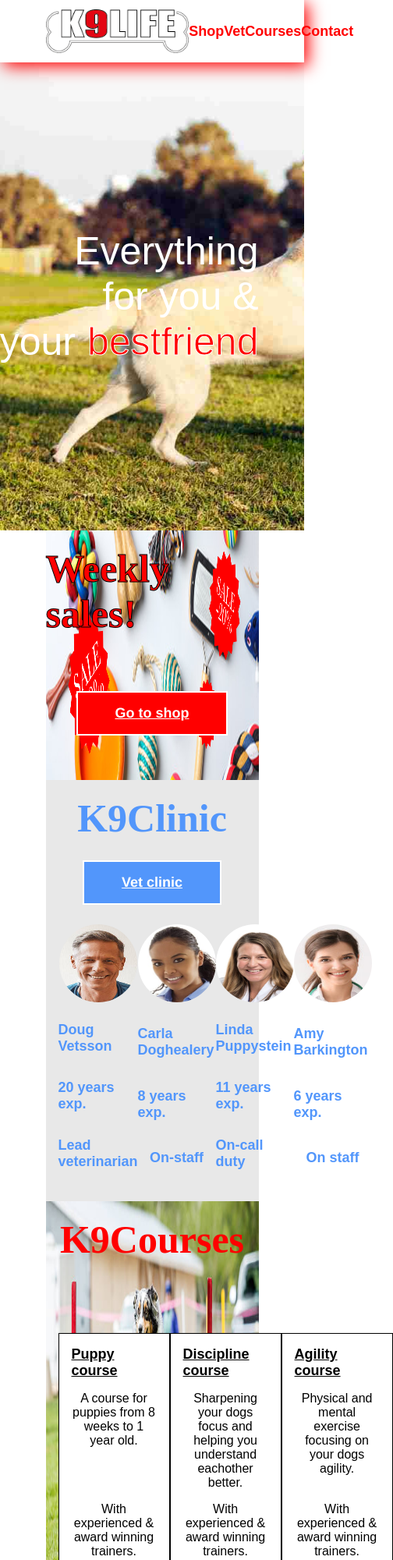
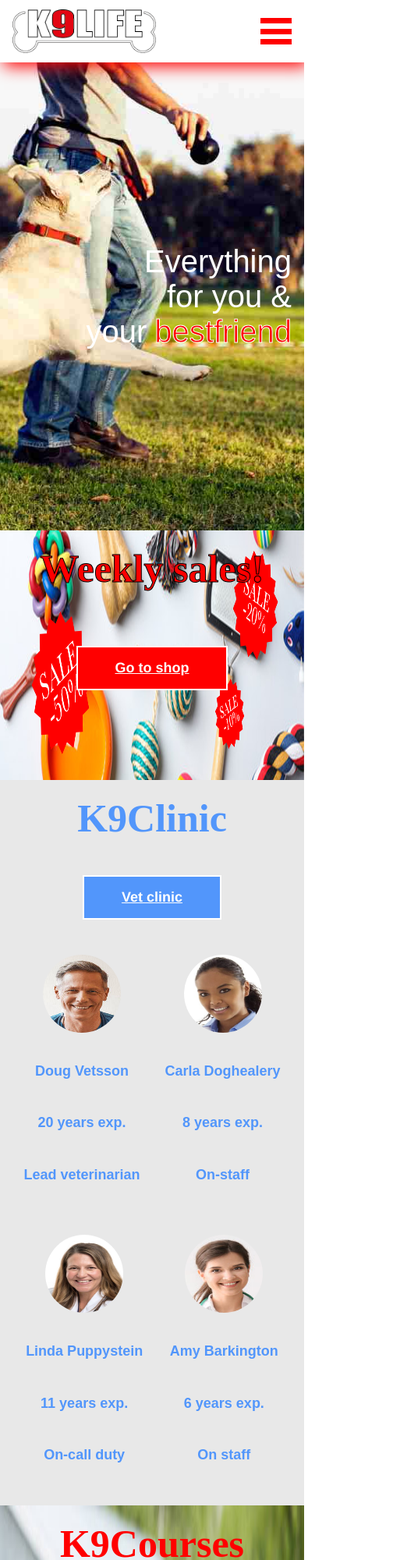
Before and after one commit to ParhamInBinary/K9LIFE, a plain HTML site: page index.html in a window 390 px wide. Shown: the top 2000 px of the page at 78% size, 504 px wide, since content can reach past the window. Drawn offline with Linux system fonts and the light colour scheme.

Commit message:
phone styling

```diff
--- a/index.html
+++ b/index.html
@@ -49,9 +49,13 @@
         <button class="vetBtn">Vet clinic</button>
 
         <div class="vetStaff">
+          <div class="firstRow">
             <div class="vetProfile">
               <div class="profilePic">
-              <img src="./resources/vet1.jpeg" alt="vet1" />
+                <img
+                  src="./resources/vet1.jpeg"
+                  alt="vet1"
+                />
               </div>
 
               <div class="vetInfo">
@@ -63,7 +67,10 @@
 
             <div class="vetProfile">
               <div class="profilePic">
-              <img src="./resources/vet2.jpeg" alt="vet2" />
+                <img
+                  src="./resources/vet2.jpeg"
+                  alt="vet2"
+                />
               </div>
 
               <div class="vetInfo">
@@ -72,10 +79,15 @@
                 <p>On-staff</p>
               </div>
             </div>
+          </div>
 
+          <div class="secondRow">
             <div class="vetProfile">
               <div class="profilePic">
-              <img src="./resources/vet3.jpeg" alt="vet3" />
+                <img
+                  src="./resources/vet3.jpeg"
+                  alt="vet3"
+                />
               </div>
 
               <div class="vetInfo">
@@ -87,13 +99,17 @@
 
             <div class="vetProfile">
               <div class="profilePic">
-              <img src="./resources/vet4.jpeg" alt="vet4" />
+                <img
+                  src="./resources/vet4.jpeg"
+                  alt="vet4"
+                />
               </div>
 
               <div class="vetInfo">
                 <p>Amy Barkington</p>
                 <p>6 years exp.</p>
                 <p>On staff</p>
+              </div>
             </div>
           </div>
         </div>
--- a/styles.css
+++ b/styles.css
@@ -148,10 +148,18 @@ main {
 
 .vetStaff {
   height: 100%;
-  width: 100%;
-  padding: 0 1rem;
+  padding: 0 7%;
+  gap: 2rem;
   display: flex;
   justify-content: space-evenly;
+}
+
+.firstRow,
+.secondRow {
+  display: flex;
+  justify-content: space-evenly;
+  height: 100%;
+  gap: 2rem;
 }
 
 .vetProfile {
@@ -274,3 +282,102 @@ footer {
   text-decoration: underline;
   margin-bottom: 5px;
 }
+
+/* ========= ========= PHONE ========= =========*/
+@media screen and (max-width: 640px) {
+  /* ========= ========= HEADER ========= =========*/
+  header {
+    padding: 0 1rem;
+  }
+
+  .menubar ul {
+    display: none;
+  }
+
+  .menubar .burger {
+    height: 100%;
+    width: 2.5rem;
+    display: flex;
+    flex-direction: column;
+    justify-content: space-between;
+    gap: 0.4rem;
+  }
+
+  .burgerstripe {
+    background-color: red;
+    height: 7px;
+  }
+
+  .menubar {
+    display: flex;
+    justify-content: flex-end;
+  }
+
+  /* ========= ========= MASTHEAD ========= =========*/
+  .masthead {
+    background-position: 60% 0;
+    background-size: 270%;
+    padding: 0 1rem;
+  }
+
+  .pitchText {
+    font-size: 40px;
+  }
+
+  .pitch2 {
+    font-size: 40px;
+  }
+
+  .bestfriend {
+    margin-left: 10px;
+  }
+
+  /* ========= ========= SHOP ========= =========*/
+  .shopSection {
+    margin: 0;
+  }
+
+  /* ========= ========= VET ========= =========*/
+  .vetSection {
+    margin: 0;
+    height: 930px;
+  }
+
+  .vetStaff {
+    flex-direction: column;
+    justify-content: flex-start;
+  }
+
+  /* ========= ========= COURSES ========= =========*/
+  .coursesSection {
+    height: 1415px;
+    margin: 0;
+    gap: 2%;
+  }
+
+  .coursesDiv {
+    display: flex;
+    justify-content: space-evenly;
+    flex-direction: column;
+    height: 100%;
+  }
+
+  .courseOption {
+    height: 25%;
+  }
+
+  .optionInfo {
+    justify-content: space-evenly;
+  }
+
+  /* ========= ========= FOOTER ========= =========*/
+  footer {
+    height: 1160px;
+    flex-direction: column;
+    gap: 3rem;
+  }
+
+  .contactColumn {
+    height: 100%;
+  }
+}
```
Lines whose indentation alone changed are shown as unchanged.
